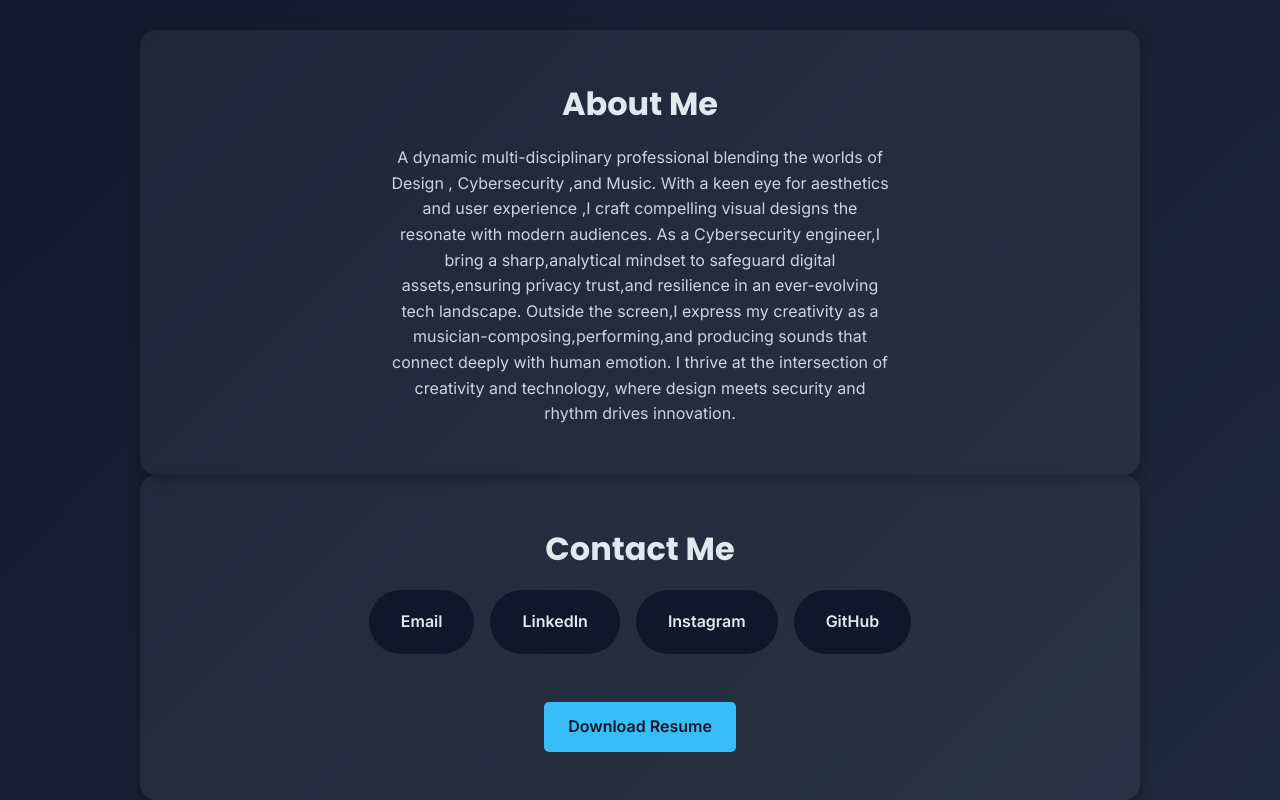
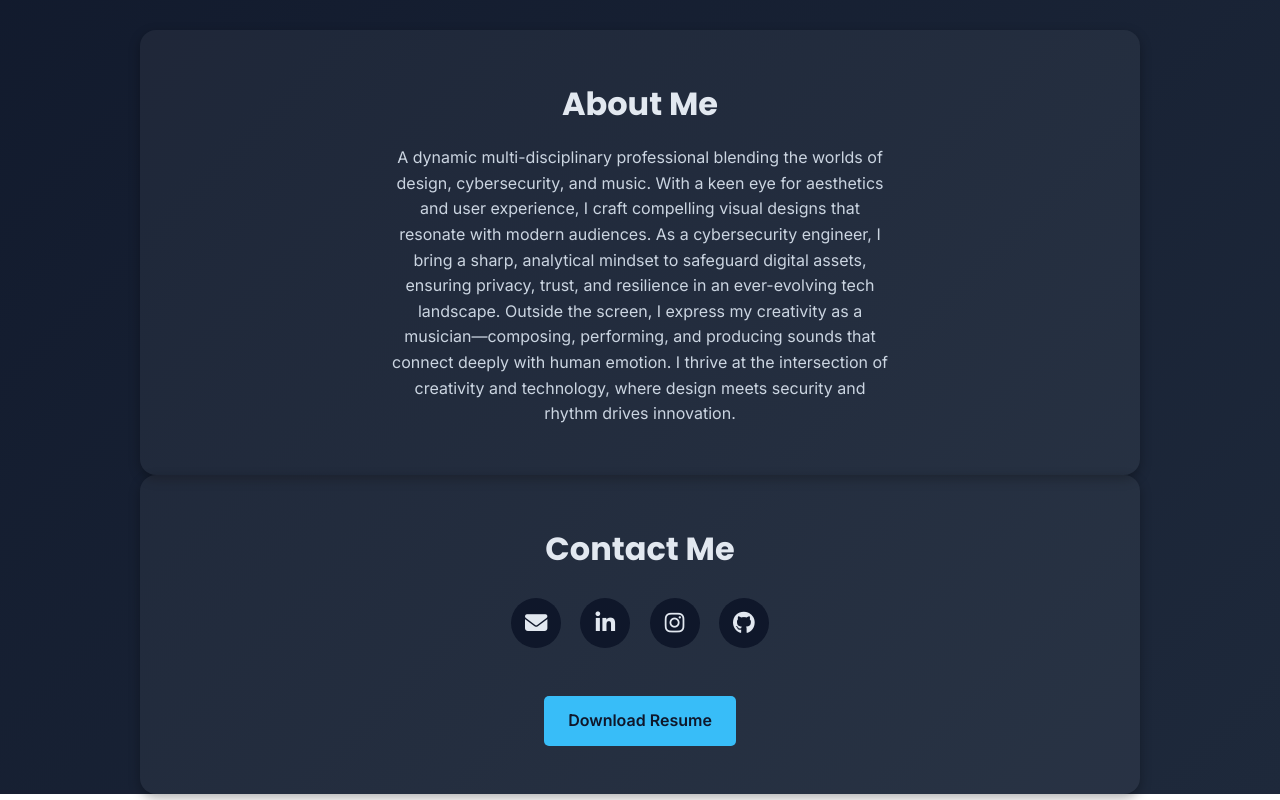
Before and after one commit to JenetDanielJoji/portfolio, a plain HTML site: page index.html in a window 1280 px wide. Shown: the part 511-1311 px from the top of the page. Drawn offline with Linux system fonts and the light colour scheme.

Commit message:
first commit

```diff
--- a/index.html
+++ b/index.html
@@ -7,6 +7,9 @@
 
   <!-- ✅ Modern Google Fonts -->
   <link href="https://fonts.googleapis.com/css2?family=Inter:wght@400;600&family=Poppins:wght@600;700&display=swap" rel="stylesheet">
+
+  <!-- ✅ Font Awesome CDN for Icons -->
+  <link rel="stylesheet" href="https://cdnjs.cloudflare.com/ajax/libs/font-awesome/6.5.0/css/all.min.css" integrity="sha512-..." crossorigin="anonymous" referrerpolicy="no-referrer" />
 
   <!-- ✅ Your stylesheet -->
   <link rel="stylesheet" href="style.css" />
@@ -22,25 +25,25 @@
   </header>
 
   <section class="hero">
-    <img src="jenetpic.jpg" alt="Profile Picture" class="profile-img" />
+    <img src="jenpic2.jpg" alt="Profile Picture" class="profile-img" />
     <h1>JENET DANIEL JOJI</h1>
-    <p> Designer | Cybersecurity Engineer | Musician</p>
+    <p>Designer | Cybersecurity Engineer | Musician</p>
   </section>
 
   <section id="about" class="about">
     <h2>About Me</h2>
     <p>
-     A dynamic multi-disciplinary professional blending the worlds of Design , Cybersecurity ,and Music. With a keen eye for aesthetics and user experience ,I craft compelling visual designs the resonate  with modern audiences. As a Cybersecurity engineer,I bring a sharp,analytical mindset to safeguard digital assets,ensuring privacy trust,and resilience in an ever-evolving tech landscape. Outside the screen,I express my creativity as a musician-composing,performing,and producing sounds that connect deeply with human emotion. I thrive at the intersection of creativity and technology, where design meets security and rhythm drives innovation.
+     A dynamic multi-disciplinary professional blending the worlds of design, cybersecurity, and music. With a keen eye for aesthetics and user experience, I craft compelling visual designs that resonate with modern audiences. As a cybersecurity engineer, I bring a sharp, analytical mindset to safeguard digital assets, ensuring privacy, trust, and resilience in an ever-evolving tech landscape. Outside the screen, I express my creativity as a musician—composing, performing, and producing sounds that connect deeply with human emotion. I thrive at the intersection of creativity and technology, where design meets security and rhythm drives innovation.
     </p>
   </section>
 
   <section id="contact" class="contact">
     <h2>Contact Me</h2>
     <div class="social-buttons">
-      <a href="mailto:you@example.com">Email</a>
-      <a href="https://www.linkedin.com/in/jenet-daniel-joji-30600a34a" target="_blank">LinkedIn</a>
-      <a href="https://www.instagram.com/jenetdanieljoji_pulackavilayil?igsh=MaXRzaHk4Zjl6NQ==" target="_blank">Instagram</a>
-      <a href="https://github.com/JenetDanielJoji" target="_blank">GitHub</a>
+      <a href="mailto:you@example.com" title="Email"><i class="fas fa-envelope"></i></a>
+      <a href="https://www.linkedin.com/in/jenet-daniel-joji-30600a34a" target="_blank" title="LinkedIn"><i class="fab fa-linkedin-in"></i></a>
+      <a href="https://www.instagram.com/jenetdanieljoji_pulackavilayil?igsh=MaXRzaHk4Zjl6NQ==" target="_blank" title="Instagram"><i class="fab fa-instagram"></i></a>
+      <a href="https://github.com/JenetDanielJoji" target="_blank" title="GitHub"><i class="fab fa-github"></i></a>
     </div>
     <a class="resume-btn" href="resume.pdf" download>Download Resume</a>
   </section>
--- a/style.css
+++ b/style.css
@@ -143,22 +143,28 @@ nav a:hover {
   display: flex;
   justify-content: center;
   flex-wrap: wrap;
-  gap: 1rem;
-  margin-top: 1rem;
+  gap: 1.2rem;
+  margin-top: 1.5rem;
 }
 
 .social-buttons a {
-  padding: 1.2rem 2rem;
-  border-radius: 50px;
+  width: 50px;
+  height: 50px;
   background: #0f172a;
+  border-radius: 50%;
   color: #e2e8f0;
+  display: flex;
+  align-items: center;
+  justify-content: center;
+  font-size: 1.4rem;
   text-decoration: none;
-  font-weight: 600;
-  transition: background 0.1s;
+  transition: background 0.3s ease, transform 0.2s ease;
 }
 
 .social-buttons a:hover {
-  background: #334155;
+  background: #38bdf8;
+  color: #0f172a;
+  transform: scale(1.1);
 }
 
 /* Resume Button */
```
Also changed, not shown: jenetpic.jpg (deleted), jenpic2.jpg (added).
